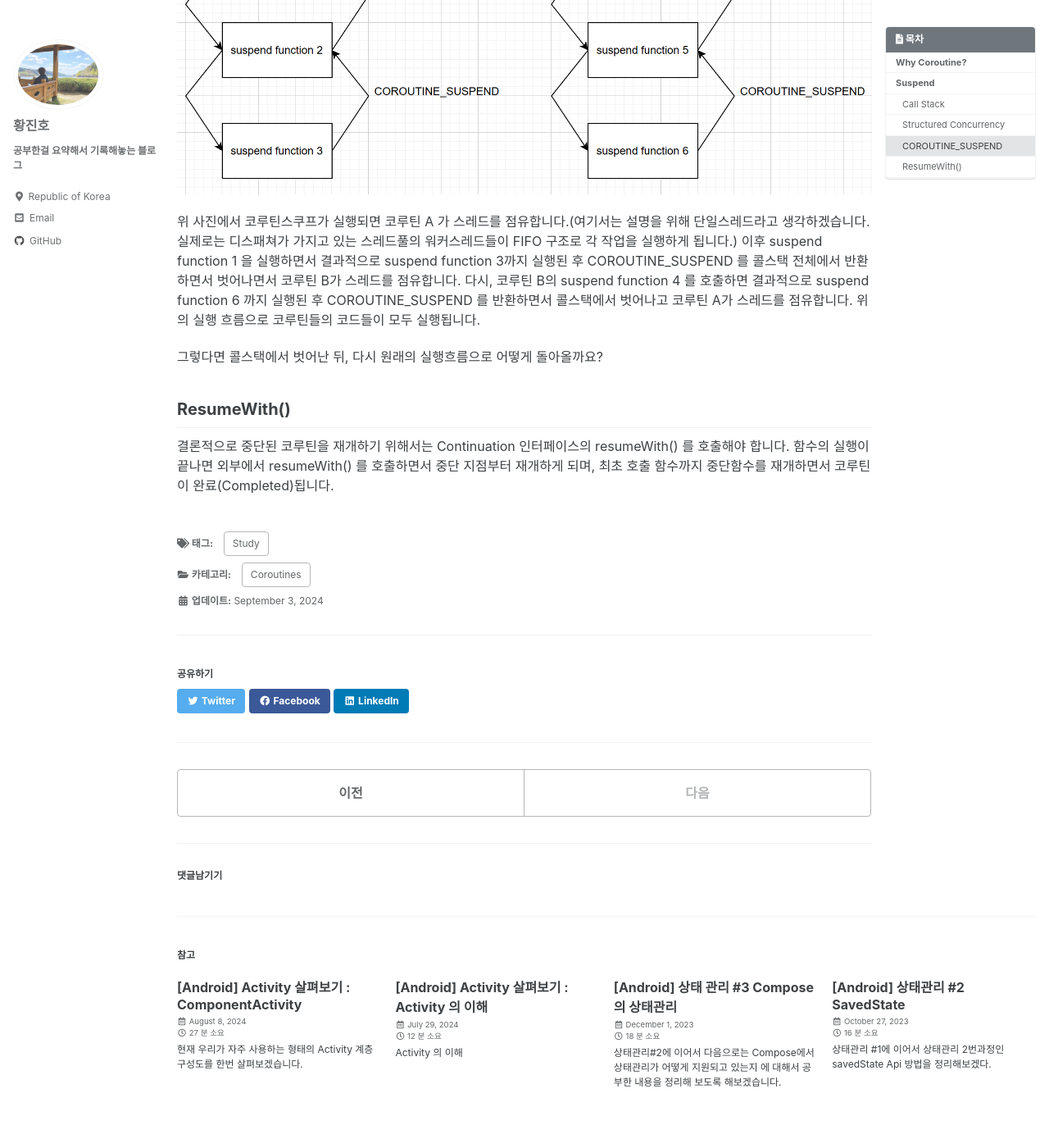
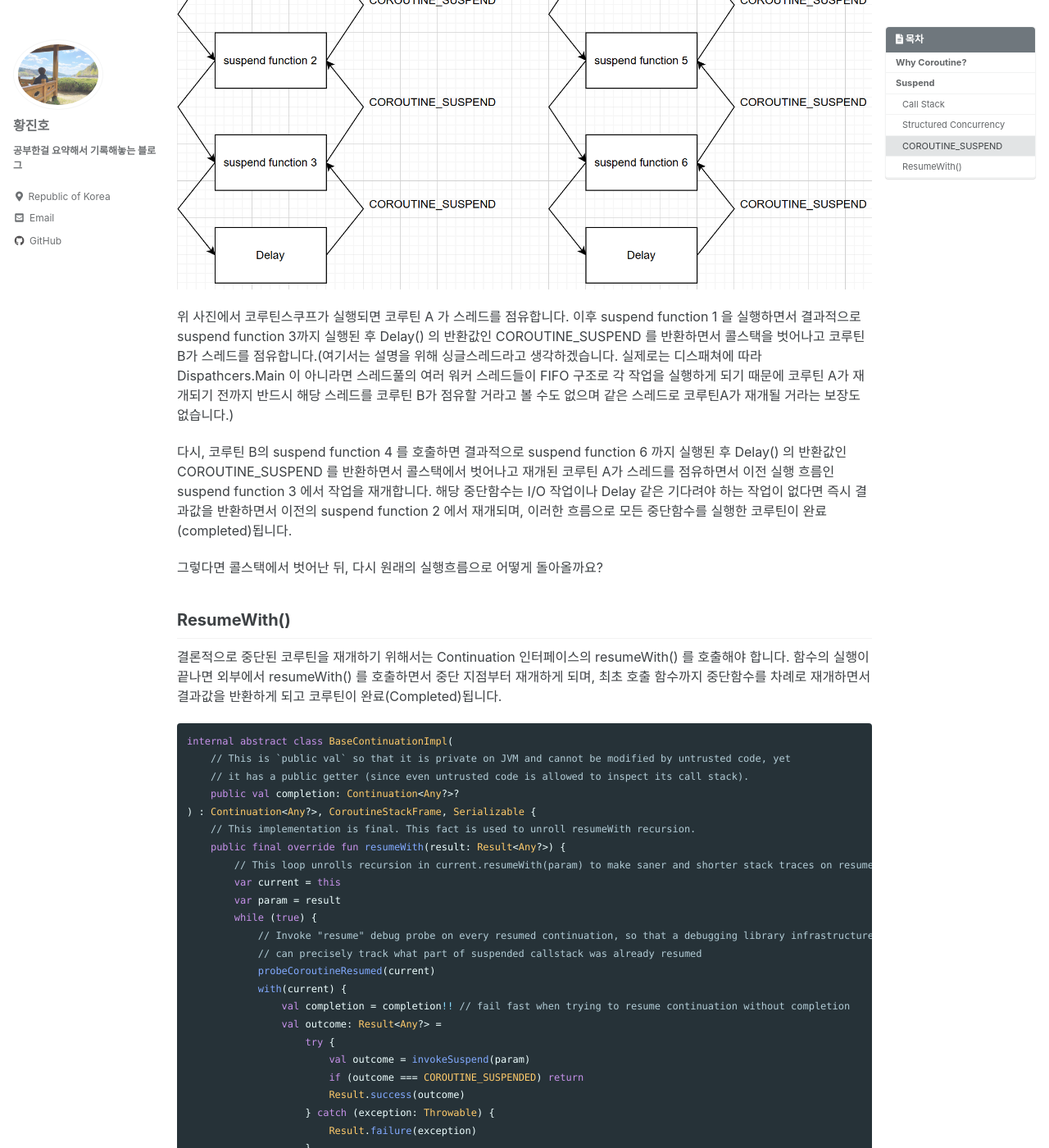
Before and after one commit to jowunnal/jowunnal.github.io, a Jekyll site: the page built from _posts/2024-09-03-Coroutine-suspend.md, in a window 1280 px wide and 1400 px high, scrolled down 3920 px. Shown: the whole window at 82% size. Built offline with Jekyll 4.4.1, drawn with Linux system fonts in a browser that asks for light colours; cached includes are drawn as plain includes; comment, search, counter and statistics services are not loaded; some of the changed text lies outside the part shown.

Commit message:
coroutine flow 포스팅

````diff
--- a/_posts/2024-09-03-Coroutine-suspend.md
+++ b/_posts/2024-09-03-Coroutine-suspend.md
@@ -75,17 +75,11 @@ suspend fun getResultsFromApi(cont: Continuation<String>): Any {
         var label = 0
         var data = ""
 
-        override fun resumeWith(result: Result<String>) {
-            val res = try {
-                val r = getResultsFromApi(this)
-                if (r == COROUTINE_SUSPEND)
-                    return
-
-                Result.success(r as String)
-            } catch (e: Throwable) {
-                Result.failure(e)
-            }
-            cont.resumeWith(res)
+        @Nullable
+        public final Object invokeSuspend(@NotNull Object $result) {
+            this.result = $result;
+            this.label |= Integer.MIN_VALUE;
+            return DeleteCollectionUsecase.this.invoke((List)null, (Continuation)this);
         }
     }
 
@@ -109,7 +103,9 @@ suspend fun getResultsFromApi(cont: Continuation<String>): Any {
 
 ```
 
-생성된 Continuation 인스턴스는 getResultsFromApi() 함수만의 새로운 Continuation 클래스로 decorate 되고, 함수의 지역변수들과 실행 흐름을 저장하기 위한 label 을 가지면서 콜스택을 유지할 수 있습니다.
+생성된 Continuation 인스턴스는 getResultsFromApi() 함수만의 새로운 Continuation 인스턴스인 ContinuationImpl로 decorate 됩니다. ContinuationImpl 인스턴스가 구현하고 있는 invokeSuspend() 는 중단지점을 생성하는 함수입니다. 이후에 재개될 때 invokeSuspend() 를 호출하여 중단을 호출했던 함수로 재개하고 label 값으로 이전의 실행흐름에서 이어 나갈 수 있습니다.
+
+궁극적으로 Continuation 은 중단함수의 지역변수들과 실행 흐름을 저장하기 위한 label(suspention point 를 분리하는 목적) 을 가지면서 콜스택을 유지합니다.
 
 ## Call Stack
 
@@ -126,20 +122,64 @@ suspend fun getResultsFromApi(cont: Continuation<String>): Any {
 3. 부모 코루틴이 취소되면, 자식 코루틴들도 모두 취소됩니다.
 4. 자식 코루틴에서 발생한 예외는 부모 코루틴으로 전파되며, 모두 완료됩니다. 단, CancellationException(취소로 인한 예외) 은 전파되지 않습니다.
 
-kotlin compiler 는 suspend 함수 호출을 기준으로 switch-case 문으로 labeling 하게 됩니다. label 정보는 현재의 실행 흐름을 판단하는 기준이 되며 Continuation 내에 저장됩니다. 또, suspend 함수의 반환 타입이 Any 인 이유는 중단함수는 COROUTINE_SUSPEND 라는 상수를 리턴하기 때문입니다.
+kotlin compiler 는 suspention point 를 기준으로 switch-case 문으로 labeling 하게 됩니다. label 정보는 현재의 실행 흐름을 판단하는 기준이 되며 Continuation 내에 저장됩니다. 또, suspend 함수의 반환 타입이 Any 인 이유는 중단함수는 COROUTINE_SUSPEND 라는 상수를 리턴하기 때문입니다.
 
 ## COROUTINE_SUSPEND
 
-앞서 보았듯이 중단함수가 호출되면, 해당 지점에서 코루틴은 __중단__ 되어 현재의 코루틴이 스레드를 내놓고 다른 코루틴이 스레드를 점유하게 됩니다. 이를 통해 스레드를 블로킹하지 않아 더 나은 성능을 보장할 수 있습니다. 이러한 동작이 수행되는 이유는 중단함수가 COROUTINE_SUSPEND 를 반환하기 때문입니다.
+앞서 보았듯이 중단함수가 호출되면, 해당 지점에서 코루틴은 __중단__ 되어 현재의 코루틴이 스레드를 내놓고 다른 코루틴이 스레드를 점유할 수 있게 됩니다. 이를 통해 스레드를 블로킹하지 않아 더 효과적으로 동작할 수 있습니다.(이 때문에 코루틴이 lightweightened Thread 라고 불립니다.) 이러한 동작이 수행되는 이유는 중단함수가 COROUTINE_SUSPEND 를 반환하기 때문입니다.
 
-COROUTINE_SUSPEND 는 단순히 상수이며, 이 값이 리턴되면 콜스택의 끝까지 해당 상수를 리턴합니다. 결론적으로 해당 콜스택을 벗어나게 되고, 다른 코루틴이 스레드를 점유할 수 있게 되는 것 입니다.
+COROUTINE_SUSPEND 는 단순히 상수이며, 이 값이 리턴되면 콜스택의 끝까지 해당 상수를 리턴합니다. 결론적으로 콜스택을 벗어나게 되고, 재개되기 전까지 다른 코루틴이 스레드를 점유할 수 있게 되는 것 입니다.
 
 ![suspend_coroutine](/assets/coroutine_suspendCoroutine.PNG)
 
-위 사진에서 코루틴스쿠프가 실행되면 코루틴 A 가 스레드를 점유합니다.(여기서는 설명을 위해 단일스레드라고 생각하겠습니다. 실제로는 디스패쳐가 가지고 있는 스레드풀의 워커스레드들이 FIFO 구조로 각 작업을 실행하게 됩니다.) 이후 suspend function 1 을 실행하면서 결과적으로 suspend function 3까지 실행된 후 COROUTINE_SUSPEND 를 콜스택 전체에서 반환하면서 벗어나면서 코루틴 B가 스레드를 점유합니다. 다시, 코루틴 B의 suspend function 4 를 호출하면 결과적으로 suspend function 6 까지 실행된 후 COROUTINE_SUSPEND 를 반환하면서 콜스택에서 벗어나고 코루틴 A가 스레드를 점유합니다. 위의 실행 흐름으로 코루틴들의 코드들이 모두 실행됩니다.
+위 사진에서 코루틴스쿠프가 실행되면 코루틴 A 가 스레드를 점유합니다. 이후 suspend function 1 을 실행하면서 결과적으로 suspend function 3까지 실행된 후 Delay() 의 반환값인 COROUTINE_SUSPEND 를 반환하면서 콜스택을 벗어나고 코루틴 B가 스레드를 점유합니다.(여기서는 설명을 위해 싱글스레드라고 생각하겠습니다. 실제로는 디스패쳐에 따라 Dispathcers.Main 이 아니라면 스레드풀의 여러 워커 스레드들이 FIFO 구조로 각 작업을 실행하게 되기 때문에 코루틴 A가 재개되기 전까지 반드시 해당 스레드를 코루틴 B가 점유할 거라고 볼 수도 없으며 같은 스레드로 코루틴A가 재개될 거라는 보장도 없습니다.)
+
+다시, 코루틴 B의 suspend function 4 를 호출하면 결과적으로 suspend function 6 까지 실행된 후 Delay() 의 반환값인 COROUTINE_SUSPEND 를 반환하면서 콜스택에서 벗어나고 재개된 코루틴 A가 스레드를 점유하면서 이전 실행 흐름인 suspend function 3 에서 작업을 재개합니다. 해당 중단함수는 I/O 작업이나 Delay 같은 기다려야 하는 작업이 없다면 즉시 결과값을 반환하면서 이전의 suspend function 2 에서 재개되며, 이러한 흐름으로 모든 중단함수를 실행한 코루틴이 완료(completed)됩니다.
 
 그렇다면 콜스택에서 벗어난 뒤, 다시 원래의 실행흐름으로 어떻게 돌아올까요?
 
 ## ResumeWith()
 
-결론적으로 중단된 코루틴을 재개하기 위해서는 Continuation 인터페이스의 resumeWith() 를 호출해야 합니다. 함수의 실행이 끝나면 외부에서 resumeWith() 를 호출하면서 중단 지점부터 재개하게 되며, 최초 호출 함수까지 중단함수를 재개하면서 코루틴이 완료(Completed)됩니다.
+결론적으로 중단된 코루틴을 재개하기 위해서는 Continuation 인터페이스의 resumeWith() 를 호출해야 합니다. 함수의 실행이 끝나면 외부에서 resumeWith() 를 호출하면서 중단 지점부터 재개하게 되며, 최초 호출 함수까지 중단함수를 차례로 재개하면서 결과값을 반환하게 되고 코루틴이 완료(Completed)됩니다.
+
+```kotlin
+internal abstract class BaseContinuationImpl(
+    // This is `public val` so that it is private on JVM and cannot be modified by untrusted code, yet
+    // it has a public getter (since even untrusted code is allowed to inspect its call stack).
+    public val completion: Continuation<Any?>?
+) : Continuation<Any?>, CoroutineStackFrame, Serializable {
+    // This implementation is final. This fact is used to unroll resumeWith recursion.
+    public final override fun resumeWith(result: Result<Any?>) {
+        // This loop unrolls recursion in current.resumeWith(param) to make saner and shorter stack traces on resume
+        var current = this
+        var param = result
+        while (true) {
+            // Invoke "resume" debug probe on every resumed continuation, so that a debugging library infrastructure
+            // can precisely track what part of suspended callstack was already resumed
+            probeCoroutineResumed(current)
+            with(current) {
+                val completion = completion!! // fail fast when trying to resume continuation without completion
+                val outcome: Result<Any?> =
+                    try {
+                        val outcome = invokeSuspend(param)
+                        if (outcome === COROUTINE_SUSPENDED) return
+                        Result.success(outcome)
+                    } catch (exception: Throwable) {
+                        Result.failure(exception)
+                    }
+                releaseIntercepted() // this state machine instance is terminating
+                if (completion is BaseContinuationImpl) {
+                    // unrolling recursion via loop
+                    current = completion
+                    param = outcome
+                } else {
+                    // top-level completion reached -- invoke and return
+                    completion.resumeWith(outcome)
+                    return
+                }
+            }
+        }
+    }
+```
+
+위의 예시에서 바이트코드로 보았던 ContinuationImpl 인스턴스는 BaseContinuationImpl 추상클래스를 상속하고 있으며 여기서 resumeWith() 를 구현하고 있습니다. 결론적으로 여기서 중단함수의 결과값을 리턴하고 이전 중단지점 이었던 함수를 재실행하여 중단지점에서 재개하게 됩니다. 또한 예외처리 역시 지원되고 있습니다.
--- /dev/null
+++ b/_posts/2024-09-05-Coroutine-flow.md
@@ -0,0 +1,194 @@
+---
+title: "[Kotlin] Coroutine : Flow "
+categories:
+- Coroutines
+tags:
+- Study
+
+toc: true
+toc_sticky: true
+toc_label: 목차
+---
+
+코루틴의 플로우는 어원인 흐름에서 유추 가능하듯이 물이 흐르는 파이프나 시냇물 처럼 데이터가 흐르는 통로를 말합니다. 플로우 이전에 Kotlin.Coroutine 에서는 코루틴간에 통신을 위해서 Channel 을 제공하고 있었습니다. 채널은 생산자와 소비자가 있고 생산자가 데이터를 만들어 채널에 보내면(send), 소비자가 채널에 있는 데이터를 받을(receive)수 있는 구조입니다.
+
+# Channel
+
+채널은 인터페이스이며, 데이터를 송신하기 위한 SendChannel 과 데이터를 수신하기 위한 ReceiveChannel 인터페이스를 구현하고 있습니다.
+
+```kotlin
+public interface Channel<E> : SendChannel<E>, ReceiveChannel<E> {
+    /**
+     * Constants for the channel factory function `Channel()`.
+     */
+    public companion object Factory {
+
+        public const val UNLIMITED: Int = Int.MAX_VALUE
+
+        public const val RENDEZVOUS: Int = 0
+
+        public const val CONFLATED: Int = -1
+
+        public const val BUFFERED: Int = -2
+
+        internal const val OPTIONAL_CHANNEL = -3
+
+        public const val DEFAULT_BUFFER_PROPERTY_NAME: String = "kotlinx.coroutines.channels.defaultBuffer"
+
+        internal val CHANNEL_DEFAULT_CAPACITY = systemProp(DEFAULT_BUFFER_PROPERTY_NAME,
+            64, 1, UNLIMITED - 1
+        )
+    }
+}
+
+public interface SendChannel<in E> {
+    public suspend fun send(element: E)
+}
+
+public interface ReceiveChannel<out E> {
+    public suspend fun receive(): E
+}
+```
+
+채널의 생산자와 소비자는 다:다 관계이며 그 수에 제한이 없고, 채널은 FIFO 구조로 동작하기 때문에 소비자가 여럿이라도 같은 데이터를 중복해서 받을 수 없습니다.
+
+우리가 통신 개념에서 익히 알듯이 생산자와 소비자간에 데이터 처리 속도의 차이에 따라 문제가 발생할 수 있어, 채널에는 BUFFER 가 있고 버퍼 공간의 크기(CAPACITY)와 버퍼가 가득 찼을 때 데이터를 어떻게 처리할 것 인지의 방법에 따라 타입이 나뉩니다.
+
+1. UNLIMITED: 채널의 버퍼의 크기가 무제한이어서 SendChannel#send 가 중단되지 않습니다.
+2. RENDEZVOUS: 채널 버퍼의 크기가 0이고, 생산자와 소비자가 모두 데이터를 송신 및 수신하고 있을 때만 데이터를 교환할 수 있습니다.
+3. CONFLATED: 채널의 버퍼의 크기가 1이고, 버퍼가 가득 찼을 때 가장 최신의 것을 유지합니다.
+4. BUFFERED: 채널의 버퍼의 크기가 특정 수 만큼을 가집니다.
+
+또 각 인터페이스의 메소드를 보면 해당 함수들이 suspend 인데, 데이터를 채널로 송신할 때 채널이 가득차 있거나, 데이터를 수신하려고 할 때 채널이 비어있을 때 중단됩니다.
+
+이렇듯 코루틴이 데이터를 송수신할 수 있는 채널에는 버퍼개념이 있고 버퍼의 오버플로우시 어떻게 수행할 것인가 에 대한 전략도 가지고 있습니다. 생산자는 소비자가 없어도 채널로 데이터를 보낼 수 있고, 채널은 버퍼공간에 쌓아뒀다가 소비자가 수신을 하려 할 때 버퍼에 쌓인 데이터를 전달합니다.
+
+하지만, 이렇게 실시간으로 활성화 상태를 유지하는 채널은 그자체로 비용이 발생합니다. 또, 보통 외부에 데이터를 요청하고 응답받는 네트워크 통신에서는 지속적으로 활성화 되지 않고 요청을 했을 때 발생한 데이터를 응답받아 처리합니다. 이런 특징을 Cold Stream 이라고 하며, 채널과 같이 실시간으로 활성화(Live)되어 있는 것을 Hot Stream 이라고 합니다. 채널은 기본적으로 Hot 하고, 네트워크 통신과 같이 요청했을 때만 활성화 되는 Cold 를 지원하기 위해 Flow 가 제공되었습니다.
+
+# Cold Flow vs Hot Flow
+
+플로우는 기본적으로 Cold 합니다. 이런 특징은 Java 의 Stream 이나, Kotlin 의 Sequence 에서도 볼 수 있습니다.
+
+```kotlin
+sequenceOf(1,2,3,4)
+    .map { i ->
+        println("m$i")
+        i
+    }.filter { i ->
+        println("f$i")
+        i % 2 == 0
+    }.toList()
+
+결과: m1 f1 m2 f2 m3 f3 m4 f4
+```
+
+sequence 는 toList(),  sum() 과 같은 최종 연산이 수행될 때 한 원소에 대해 모든 중간연산과 최종연산을 수행하는 방식으로 실행됩니다.
+
+이렇듯 Cold Flow 에서도 값을 방출(emit) 한 뒤 수행되는 중간 연산(map, filter 등)은 지연된 후 collect 와 같은 최종연산자에서 모든 연산들이 실행된 결과를 반환 받을 수 있습니다. 이런 특징으로 Data Layer 에서 데이터를 비동기적으로 요청하는 데이터 로직을 처리할 때 사용합니다.
+
+반면에, 안드로이드와 같은 클라이언트 환경에서는 UI 의 이벤트를 구독하다가 발생하면 바로 데이터를 변경하고, 변경된 데이터를 화면에 띄워주기 위한 흐름을 구현하는 것과 같은 반응형 프로그래밍 패러다임 적용을 필요로 합니다. 따라서 실시간으로 활성화 되어 있어야 하며, 옵저버패턴으로 일련의 동작들이 단계적으로 실행되어야 하는 Hot Flow 를 이용합니다.
+
+Hot Flow 는 채널처럼 collect 와 같은 최종 연산이 없어도 활성화 되어 있습니다. 따라서, 언제든지 값이 방출(emit) 되면 replyCache 만큼 최신의 데이터를 가지고 있다가 구독자가 collect 시점에 데이터를 소비할 수 있습니다. 또한, 채널과 달리 구독자가 구독을 시작한 뒤로 어떤 문제로 인해 데이터를 받지못할 때 extraBufferCapacity 만큼 데이터를 오버플로우 전략에 따라 관리하면서 들고 있을 수 있습니다.
+
+Hot Flow에는 Shared Flow와 SharedFlow를 상속하는 State Flow 로 나뉘게 되며 조금의 다른 특징을 갖습니다.
+
+# StateFlow vs SharedFlow
+SharedFlow  를 생성하기 위해서 MutableSharedFlow() 팩토리함수를 이용합니다.
+
+```kotlin
+public fun <T> MutableSharedFlow(
+    replay: Int = 0,
+    extraBufferCapacity: Int = 0,
+    onBufferOverflow: BufferOverflow = BufferOverflow.SUSPEND
+): MutableSharedFlow<T> {
+    require(replay >= 0) { "replay cannot be negative, but was $replay" }
+    require(extraBufferCapacity >= 0) { "extraBufferCapacity cannot be negative, but was $extraBufferCapacity" }
+    require(replay > 0 || extraBufferCapacity > 0 || onBufferOverflow == BufferOverflow.SUSPEND) {
+        "replay or extraBufferCapacity must be positive with non-default onBufferOverflow strategy $onBufferOverflow"
+    }
+    val bufferCapacity0 = replay + extraBufferCapacity
+    val bufferCapacity = if (bufferCapacity0 < 0) Int.MAX_VALUE else bufferCapacity0 // coerce to MAX_VALUE on overflow
+    return SharedFlowImpl(replay, bufferCapacity, onBufferOverflow)
+}
+```
+
+SharedFlow 를 만들기 위해 필요한 매개변수는 reply(구독 시점 이전 데이터를 몇개 받을 지), extraBufferCapacity(버퍼의 크기), onBufferOverFlow(오버플로우 전략) 입니다.  SharedFlow 는 현재값을 들고 있지 않기 때문에 구독자가 데이터를 소비하고 나면 소실되기 때문에 보통 이벤트를 처리하는 용도로 사용됩니다.
+
+StateFlow 는 SharedFlow 를 상속받지만 replyCache가 1이고, extraBufferCapacity가 1이며, 버퍼가 가득찼을 때 가장 오래된 데이터를 제거하며, value 프로퍼티로 __현재 상태값__을 계속 들고 있습니다.
+
+```kotlin
+public fun <T> MutableStateFlow(value: T): MutableStateFlow<T> = StateFlowImpl(value ?: NULL)
+
+private class StateFlowImpl<T>(
+    initialState: Any // T | NULL
+) : AbstractSharedFlow<StateFlowSlot>(), MutableStateFlow<T>, CancellableFlow<T>, FusibleFlow<T> {
+
+    @Suppress("UNCHECKED_CAST")
+    public override var value: T
+        get() = NULL.unbox(_state.value)
+        set(value) { updateState(null, value ?: NULL) }
+
+    override fun compareAndSet(expect: T, update: T): Boolean =
+        updateState(expect ?: NULL, update ?: NULL)
+
+    override val replayCache: List<T>
+        get() = listOf(value)
+
+    override fun tryEmit(value: T): Boolean {
+        this.value = value
+        return true
+    }
+
+    override suspend fun emit(value: T) {
+        this.value = value
+    }
+
+    override suspend fun collect(collector: FlowCollector<T>): Nothing {
+        val slot = allocateSlot()
+        try {
+            if (collector is SubscribedFlowCollector) collector.onSubscription()
+            val collectorJob = currentCoroutineContext()[Job]
+            var oldState: Any? = null // previously emitted T!! | NULL (null -- nothing emitted yet)
+            // The loop is arranged so that it starts delivering current value without waiting first
+            while (true) {
+                // Here the coroutine could have waited for a while to be dispatched,
+                // so we use the most recent state here to ensure the best possible conflation of stale values
+                val newState = _state.value
+                // always check for cancellation
+                collectorJob?.ensureActive()
+                // Conflate value emissions using equality
+                if (oldState == null || oldState != newState) {
+                    collector.emit(NULL.unbox(newState))
+                    oldState = newState
+                }
+                // Note: if awaitPending is cancelled, then it bails out of this loop and calls freeSlot
+                if (!slot.takePending()) { // try fast-path without suspending first
+                    slot.awaitPending() // only suspend for new values when needed
+                }
+            }
+        } finally {
+            freeSlot(slot)
+        }
+    }
+
+    override fun fuse(context: CoroutineContext, capacity: Int, onBufferOverflow: BufferOverflow) =
+        fuseStateFlow(context, capacity, onBufferOverflow)
+}
+
+internal fun <T> StateFlow<T>.fuseStateFlow(
+    context: CoroutineContext,
+    capacity: Int,
+    onBufferOverflow: BufferOverflow
+): Flow<T> {
+    // state flow is always conflated so additional conflation does not have any effect
+    assert { capacity != Channel.CONFLATED } // should be desugared by callers
+    if ((capacity in 0..1 || capacity == Channel.BUFFERED) && onBufferOverflow == BufferOverflow.DROP_OLDEST) {
+        return this
+    }
+    return fuseSharedFlow(context, capacity, onBufferOverflow)
+}
+```
+
+StateFlow 의 가장 큰 차이점은 value 프로퍼티 입니다. 이름 그대로 현재 상태를 value 값을 통해 노출하며, replyCache 는 value값을 list에 담아 두고 있어 구독시점에 해당 현재 상태값을 바로 받아볼 수 있습니다. 또 현재 상태값은 비워 둘 수 없기 때문에 MutableStateFlow() 팩토리 함수로 초기값을 받아 value 로 할당합니다. 또 멀티스레드 환경 최적화를 위해 내부적으로 compareAndSet() 을 이용합니다.
+
+따라서 UI 이벤트를 처리하는 것은 SharedFlow 로, UI 의 text와 같은 상태값을 노출하는 용도로는 StateFlow 를 이용하는 것이 좋습니다.
````
Also changed, not shown: assets/coroutine_suspendCoroutine.PNG.
